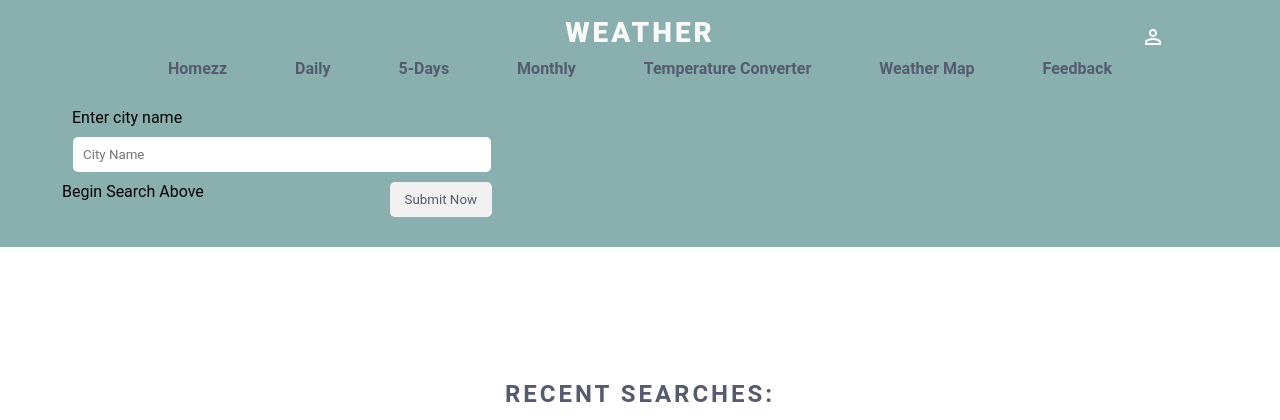
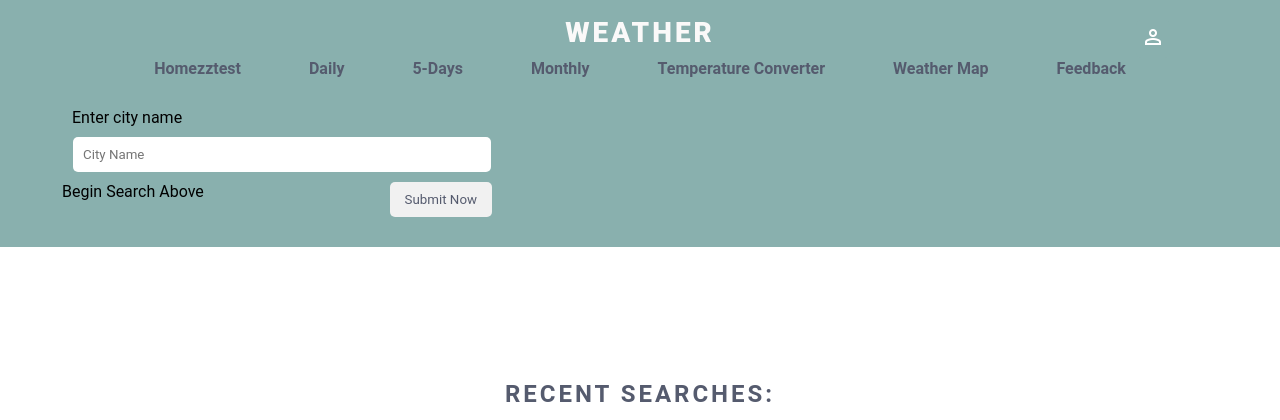
Before and after one commit to Jinkouu/41026TuesGroup2, a PHP site: page /41026TuesGroup2/ in a window 1280 px wide. Shown: the top 420 px of the page. Run offline with PHP 8.4, Linux system fonts and the light colour scheme; data that the repository does not hold is empty; some web fonts are replaced.

Commit message:
new test

```diff
--- a/index.php
+++ b/index.php
@@ -105,7 +105,7 @@ if(array_key_exists('submit', $_GET)){
                 <h1>Weather</h1>
                 <div class="container">
                     <div class="hyperlinks">
-                            <a href="index.php">Homezz</a>
+                            <a href="index.php">Homezztest</a>
                             <a href="daily.php">Daily</a>
                             <a href="fiveDays.php">5-Days</a>
                             <a href="#">Monthly</a>
```
